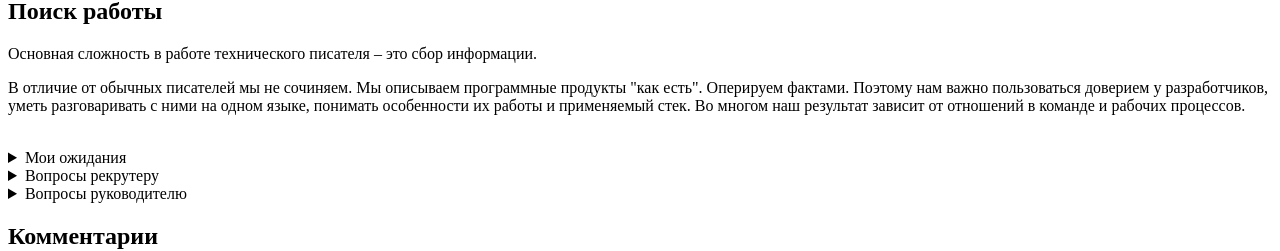
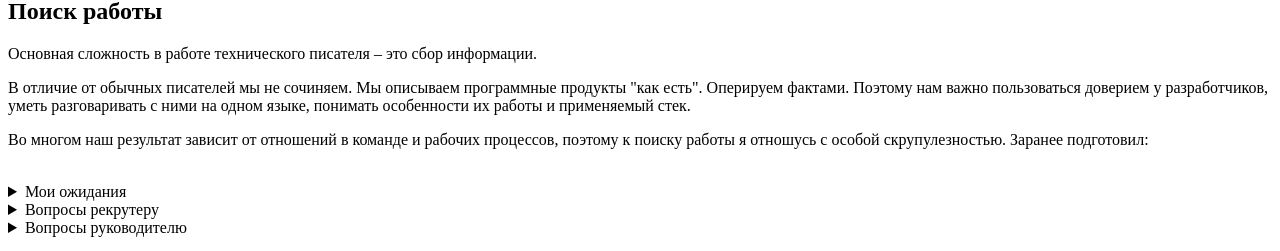
Before and after one commit to pnrf/myrepo, a Next.js app: page / in a window 1280 px wide. Shown: the part 1107-1358 px from the top of the page. Built offline with nearby package versions, Linux system fonts and the light colour scheme.

Commit message:
docs: update content

```diff
--- a/components/photo-block/photo-block.js
+++ b/components/photo-block/photo-block.js
@@ -15,7 +15,7 @@ export default function RenderPhotoBlock() {
 		}
 	)
 
-	for (let i=0; i<14; i++) {
+	for (let i=0; i<20; i++) {
 		newArr.push(
 			<li key={`likey-${i}`} className={styles.icons_item_empty}></li>
 		)
--- a/pages/index.mdx
+++ b/pages/index.mdx
@@ -11,7 +11,7 @@ import PhotoBlock from '../components/photo-block/photo-block.js'
 
 На этом сайте собрал краткую информацию о себе, [портфолио](./portfolio/), [базу знаний](./knowledge-base/) и [блог](./blog/), чтобы показать свои умения и навыки на реальных примерах. Это позволяет эффективнее общаться с рекрутерами и тимлидами в процессе поиска работы. Экономит время.
 
-Кроме того, я использую этот сайт в качестве своей "песочницы" для изучения веб-технологий и практик программирования. В коммитах его [Github-репозитория](https://github.com/pnrf/myrepo) навеки останутся следы моих ошибок и способов их решения.
+Кроме того, я использую этот сайт в качестве своей "песочницы" для изучения веб-технологий и практик программирования. В коммитах [Github-репозитория](https://github.com/pnrf/myrepo) навеки останутся следы моих ошибок и способов их решения. Оставлю для истории.
 
 ## Чем занимаюсь
 
@@ -113,7 +113,9 @@ import PhotoBlock from '../components/photo-block/photo-block.js'
 
 Основная сложность в работе технического писателя – это сбор информации.
 
-В отличие от обычных писателей мы не сочиняем. Мы описываем программные продукты "как есть". Оперируем фактами. Поэтому нам важно пользоваться доверием у разработчиков, уметь разговаривать с ними на одном языке, понимать особенности их работы и применяемый стек. Во многом наш результат зависит от отношений в команде и рабочих процессов.
+В отличие от обычных писателей мы не сочиняем. Мы описываем программные продукты "как есть". Оперируем фактами. Поэтому нам важно пользоваться доверием у разработчиков, уметь разговаривать с ними на одном языке, понимать особенности их работы и применяемый стек.
+
+Во многом наш результат зависит от отношений в команде и рабочих процессов, поэтому к поиску работы я отношусь с особой скрупулезностью. Заранее подготовил:
 
 <br />
 <details>
```
